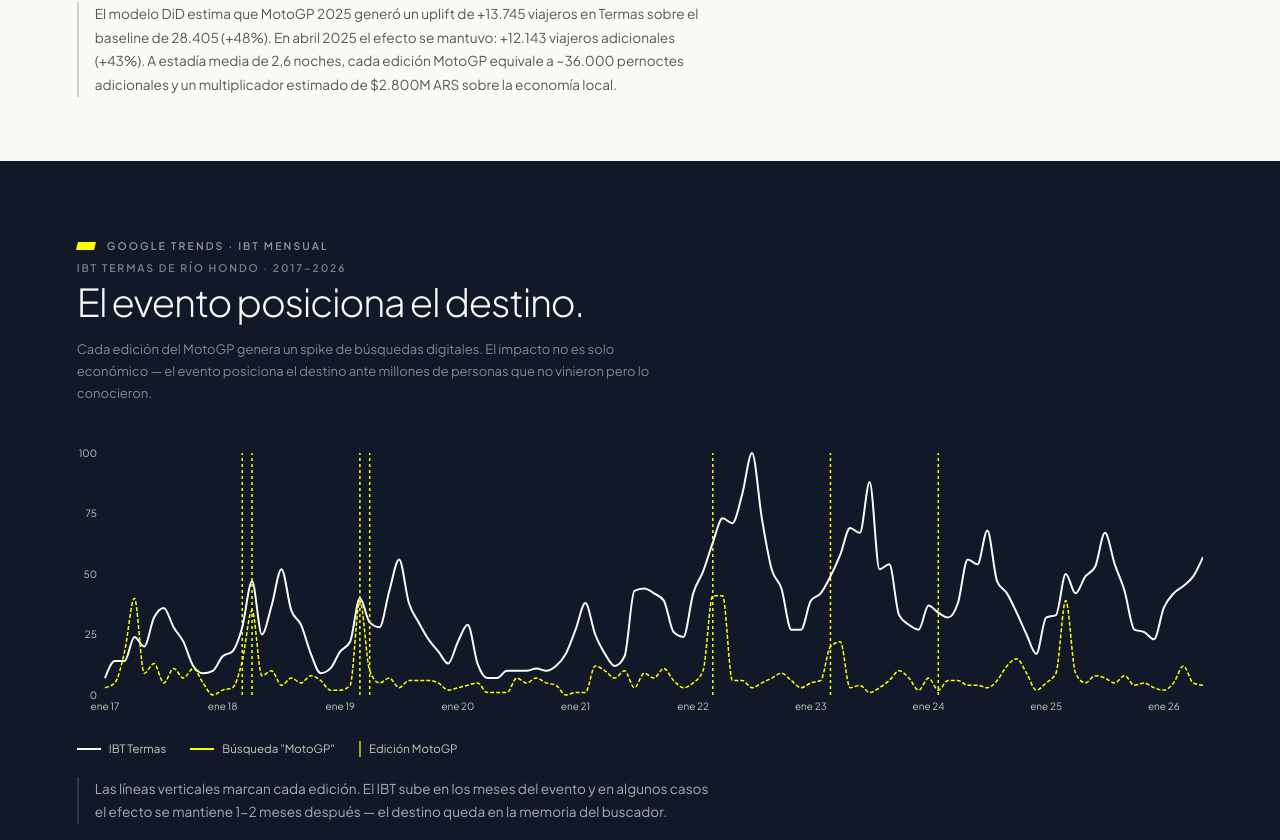
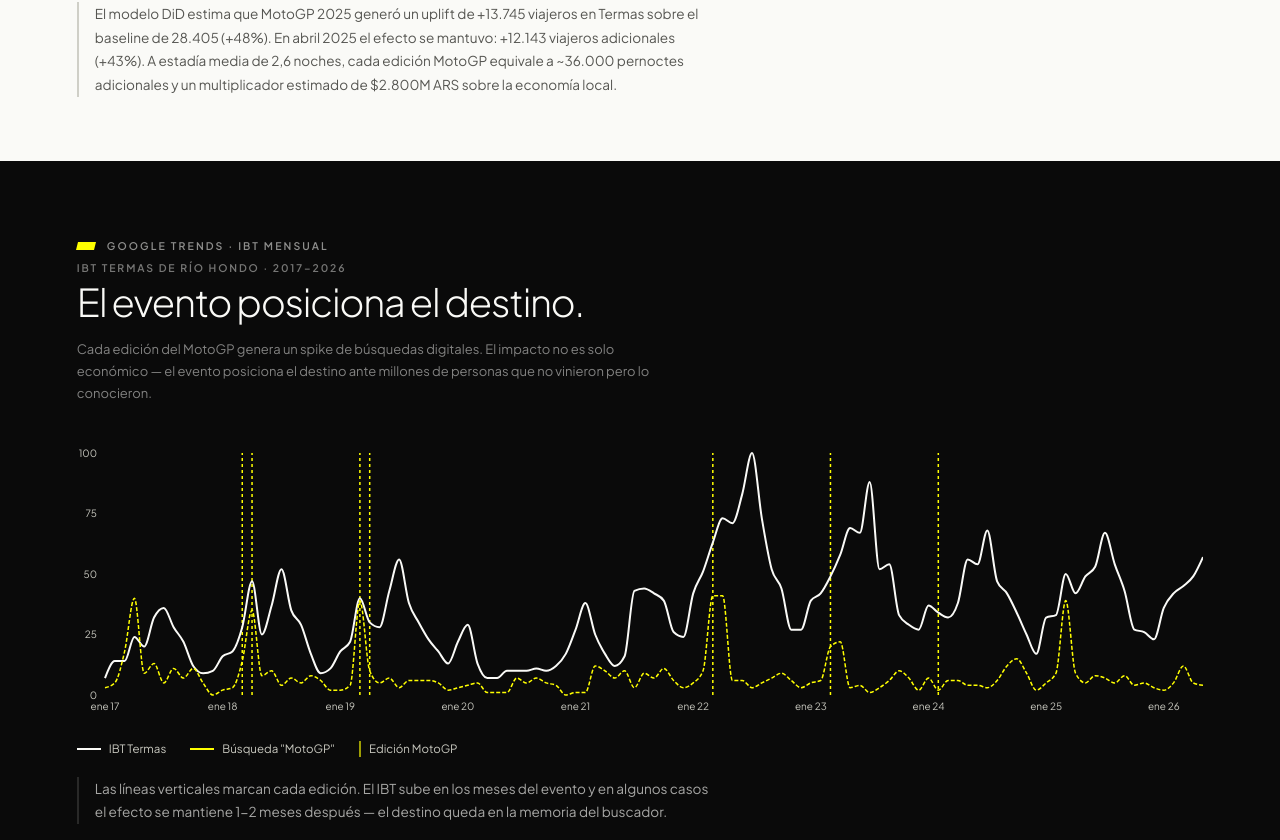
Before and after one commit to carralbal/observatorio-turismo, a React (Vite) app in the folder frontend/: page /eventos in a window 1280 px wide. Shown: the part 2400-3240 px from the top of the page. Built offline with nearby package versions, Linux system fonts and the light colour scheme.

Commit message:
fix: fondo #111827 → C.ink en Eventos

```diff
--- a/frontend/src/pages/Eventos.jsx
+++ b/frontend/src/pages/Eventos.jsx
@@ -252,7 +252,7 @@
         </section>
 
         {/* IBT POSICIONAMIENTO */}
-        <section style={{ background:'#111827', padding:'clamp(56px,7vw,80px) var(--pad)' }}>
+        <section style={{ background:C.ink, padding:'clamp(56px,7vw,80px) var(--pad)' }}>
           <div style={{ display:'flex', alignItems:'center', gap:12, marginBottom:12 }}>
             <Paralelo /><Eyebrow light>Google Trends · IBT mensual</Eyebrow>
           </div>
```
